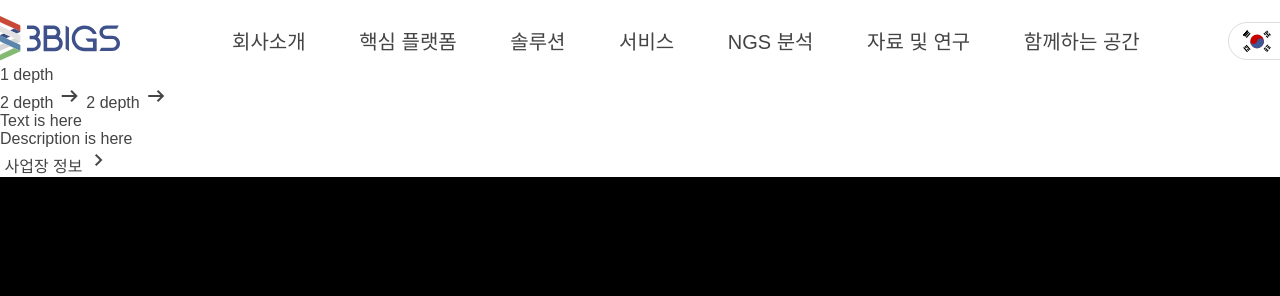
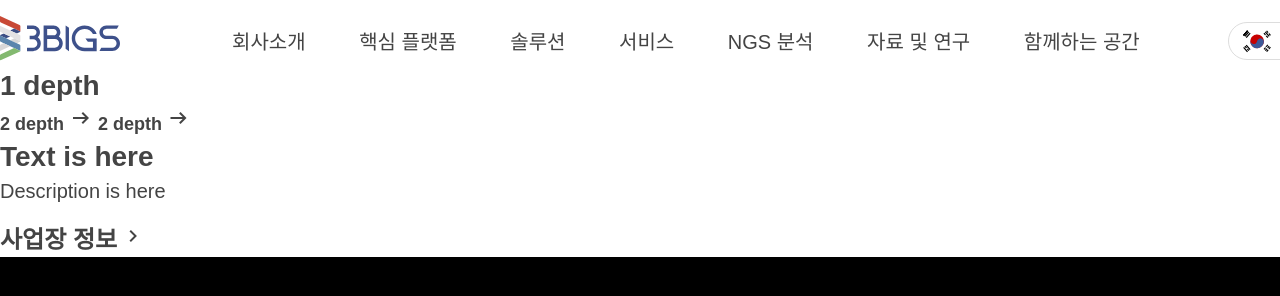
Before and after one commit to ihkgm125/ihkgm125, a plain HTML site: page index.html in a window 1280 px wide. Shown: the top 296 px of the page. Drawn offline with nearby package versions, Linux system fonts and the light colour scheme; a web font is replaced by a local one.

Commit message:
Update index.html

```diff
--- a/index.html
+++ b/index.html
@@ -9,26 +9,25 @@
   <link rel="stylesheet" href="3BIGS/pages/header/header.css">
 </head>
 <body>
-  <nav id="content-header">
+<nav id="content-header">
     <div id="header-wrap">
-      <a class="h-logo" href="index.html">
-        <img class="h-logo-img" src="3BIGS/source/header/LOGO-white.svg" alt="Logo">
+      <a class="h-logo" href="main.html">
+        <img class="h-logo-img" src="/3BIGS/source/header/LOGO-white.svg" alt="Logo">
       </a>
       <ul class="header-btn-wrap">
-        <li class="header-btn">
-          <a href="">회사소개</a>
+        <li class="header-btn" data-target="1"><a href="">회사소개</a>
         </li>
-        <li class="header-btn"><a href="">핵심 플랫폼</a></li>
-        <li class="header-btn"><a href="">솔루션</a></li>
-        <li class="header-btn"><a href="">서비스</a></li>
-        <li class="header-btn"><a href="">NGS 분석</a></li>
-        <li class="header-btn"><a href="">자료 및 연구</a></li>
-        <li class="header-btn"><a href="">함께하는 공간</a></li>
+        <li class="header-btn" data-target="2"><a href="">핵심 플랫폼</a></li>
+        <li class="header-btn" data-target="3"><a href="">솔루션</a></li>
+        <li class="header-btn" data-target="4"><a href="">서비스</a></li>
+        <li class="header-btn" data-target="5"><a href="">NGS 분석</a></li>
+        <li class="header-btn" data-target="6"><a href="">자료 및 연구</a></li>
+        <li class="header-btn" data-target="7"><a href="">함께하는 공간</a></li>
       </ul>
       <div class="header-right-menu">
         <a class="header-lang">
           <div class="lang-logo">
-            <img src="3BIGS/source/header/flag-KR.svg">
+            <img src="/3BIGS/source/header/flag-KR.svg">
           </div>
           <p class="lang-type">KR</p>
           <span class="material-symbols-outlined">keyboard_arrow_right</span>
@@ -40,27 +39,60 @@
         </div>
       </div>
     </div>
-    <div class="header-depths-wrap">
+    <!-- 회사소개 2차 카테고리 -->
+    <div class="header-depths-wrap" data-target="1">
       <div class="header-depths">
         <div class="h-d-wrap">
-          <div class="h-d-1st">1 depth</div>
-          <a class="h-d-2nd">
-            <span class="h-d-2nd-txt">2 depth</span>
+          <div class="h-d-1st header-2">회사소개</div>
+          <div>
+            <a class="h-d-2nd btn-small">
+              <span class="h-d-2nd-txt ">CEO 인사말</span>
+              <span class="material-symbols-outlined">arrow_right_alt</span>
+            </a>
+            <a class="h-d-2nd btn-small">
+              <span class="h-d-2nd-txt">핵심 인력</span>
+              <span class="material-symbols-outlined">arrow_right_alt</span>
+            </a>
+            <a class="h-d-2nd btn-small">
+              <span class="h-d-2nd-txt">기업 연혁</span>
+              <span class="material-symbols-outlined">arrow_right_alt</span>
+            </a>
+            <a class="h-d-2nd btn-small">
+              <span class="h-d-2nd-txt">사업장 정보</span>
+              <span class="material-symbols-outlined">arrow_right_alt</span>
+            </a>
+          </div>
+        </div>
+        <div class="h-d-img h-d-img-2nd">
+          <div class="h-d-head-tittle header-2">인재가 만드는 혁신의 물결</div>
+          <div class="h-d-sub-tittle body-2">창의적이고 열정적인 인재가 모여 새로운 혁신을 일구어냅니다.</div>
+        </div>
+        <div class="h-d-btn-wrap">
+          <div><img src="" alt=""></div>
+          <div class="b-d-btn">
+            <span class="btn-large">사업장 정보</span>
+            <span class="material-symbols-outlined">keyboard_arrow_right</span>
+          </div>
+        </div>
+      </div>
+    </div>
+    <!-- 핵심 플랫폼 2차 카테고리 -->
+    <div class="header-depths-wrap" data-target="2">
+      <div class="header-depths">
+        <div class="h-d-wrap">
+          <div class="h-d-1st header-2">1 depth</div>
+          <a class="h-d-2nd btn-small">
+            <span class="h-d-2nd-txt btn-small">2 depth</span>
             <span class="material-symbols-outlined">arrow_right_alt</span>
           </a>
           <a class="h-d-2nd">
-            <span class="h-d-2nd-txt">2 depth</span>
+            <span class="h-d-2nd-txt btn-small">2 depth</span>
             <span class="material-symbols-outlined">arrow_right_alt</span>
           </a>
         </div>
-        <div class="h-d-img">
-          <div class="h-d-head-tittle">Text is here</div>
-          <div class="h-d-sub-tittle">Description is here</div>
-        </div>
-        <div class="h-d-btn">
-          <img src="" alt="">
-          <span>사업장 정보</span>
-          <span class="material-symbols-outlined">keyboard_arrow_right</span>
+        <div class="h-d-img h-d-img-1st">
+          <div class="h-d-head-tittle header-2">Text is here</div>
+          <div class="h-d-sub-tittle body-2">Description is here</div>
         </div>
       </div>
     </div>
```
